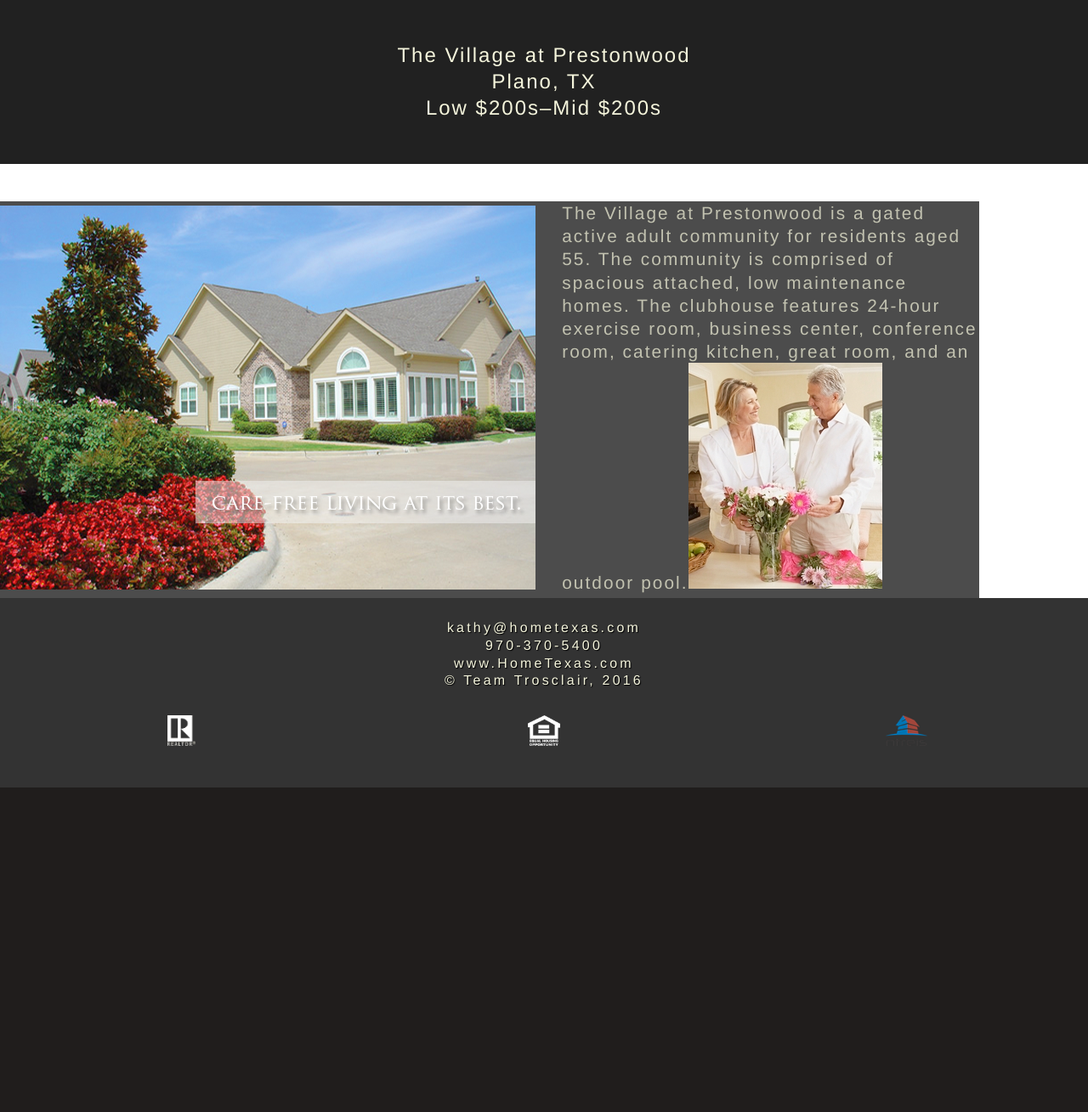
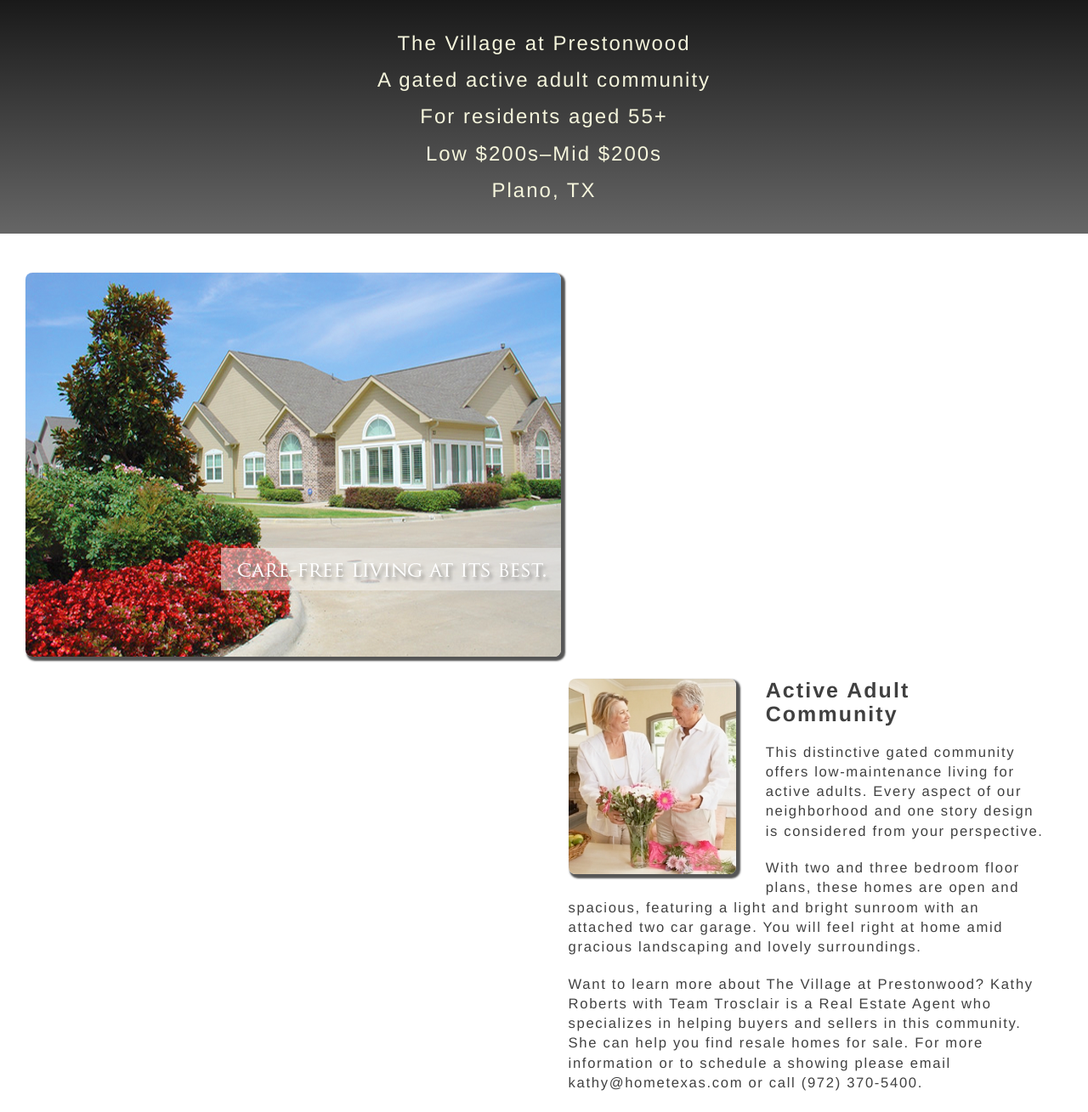
Before and after one commit to tmroberts/vpw, a website: page public/index.html in a window 1280 px wide. Shown: the part 449-1758 px from the top of the page at 85% size. Before the commit the page ends 1376 px from the top, so only its background shows below. Drawn offline with nearby package versions, Linux system fonts and the light colour scheme.

Commit message:
Adding community content and styling to Home page

```diff
--- a/public/index.html
+++ b/public/index.html
@@ -15,7 +15,7 @@
   <body>
     <nav>
       <div class="logo">
-        <h1>Village at Prestonwood</h1>
+        <h2>Village at Prestonwood</h2>
         <!--<img class="header-logo-container" src='images/logo.png'/>-->
       </div>
 
@@ -39,23 +39,36 @@
     <div class="vpw-heading">
       <ul>
         <li>The Village at Prestonwood</li>
+        <li>A gated active adult community</li>
+        <li>For residents aged 55+</li>
+        <li>Low $200s–Mid $200s</li>
         <li>Plano, TX</li>
-        <li>Low $200s–Mid $200s</li>
       </ul>
     </div>
 
     <div class = "communityDesc">
-      <div>
-        <img class = "communityImg"  src='./images/homeimg2.png'/>The Village at Prestonwood is a gated active adult community for residents aged 55. The community is comprised of spacious attached, low maintenance homes. The clubhouse features 24-hour exercise room, business center, conference room, catering kitchen, great room, and an outdoor pool.<img src='./images/homebottom.png'>
+      <div class = "communityImg" >
+        <img src='./images/homeimg2.png'/>
+      </div>
+
+      <div class = "communityText">
+        <img src='./images/homebottom.png'>
+        <h1 id='about-title'>Active Adult Community</h1>
+        <p>This distinctive gated community offers low-maintenance living for active adults. Every aspect of our neighborhood and one story design is considered from your perspective.</p>
+
+        <p>With two and three bedroom floor plans, these homes are open and spacious, featuring a light and bright sunroom with an attached two car garage. You will feel right at home amid gracious landscaping and lovely surroundings.</p>
+
+        <p>Want to learn more about The Village at Prestonwood? Kathy Roberts with Team Trosclair is a Real Estate Agent who specializes in helping buyers and sellers in this community. She can help you find resale homes for sale. For more information or to schedule a showing please email kathy@hometexas.com or call (972) 370-5400.</p>
+
       </div>
     </div>
 
 
-<!--    <section class='contact-container'>
-      <div class='contact-heading'>Questions or feeling overwhelmed? <br><br> Let&#8217;s talk!</div>
+    <section class='contact-container'>
+      <div class='contact-heading'>Questions About Village at Prestonwood? <br><br> Let&#8217;s talk!</div>
       <a class='contact-button' href='/contactme.html'>Contact Kathy</a>
     </section>
--->
+
       <footer>
         <div class="footer-copyright">
           <ul>
@@ -79,7 +92,6 @@
             <img class="footer-logo" src='images/NTREISlogo_CMYK_60.png'/>
         </div>
 
-        </div>
       </footer>
 
     </div>
--- a/scss/style.scss
+++ b/scss/style.scss
@@ -8,6 +8,7 @@
   font-family: Helvetica, Verdana, sans-serif;
   background-color: #201d1c;
 }
+
 
 .logo {
   //outline: 3px solid red;
@@ -115,29 +116,73 @@
 }
 
 .communityDesc {
-  background-color:rgba(0,0,0,0.7);
-  color:rgba(245,245,220,0.7);
+  //border: 1px solid blue;
+  color: rgba(0,0,0,0.75);
   font-size: 1.3em;
   line-height: 1.3em;
   letter-spacing: .1em;
-  //margin: 10px 10px;
+  margin: 10px 10px;
   clear:both;
-  float: left;
-  width: 90%;
+  //float: left;
+  width: 100%;
   text-align: left;
   margin-top: 2%;
-}
-
-.communityDesc ul {
-  margin-bottom: 1em;
+  padding-top: 1em;
 }
 
 .communityImg {
+  //border: 1px solid red;
+  //border-radius: 8px;
+  //box-shadow: 3px 3px 2px 2px #555;
   float:left;
-	max-width: 70%;
-  margin-right: 1.5em;
-  margin-top: .2em;
-  margin-bottom:.5em;
+	width: 50%;
+  //margin-top: .2em;
+  //margin-right: 1.5em;
+  //margin-bottom:.5em;
+  margin: 0px 0px 20px 20px;
+}
+
+.communityImg img {
+  border-radius: 8px;
+  box-shadow: 3px 3px 2px 2px #555;
+}
+
+
+.communityText {
+  //border: 1px solid orange;
+  float:right;
+	width: 44%;
+  margin-right: 2.8em;
+  //margin-top: .2em;
+  margin-bottom: .5em;
+  text-align: left;
+  //text-indent: 1em;
+}
+
+.communityText img {
+  //border: 1px solid blue;
+  border-radius: 8px;
+  box-shadow: 3px 3px 2px 2px #555;
+  float: left;
+  margin: 0px 35px 5px 0px;
+  width: 35%;
+}
+
+.communityText p {
+  font-size: .8em;
+  line-height: 1.4em;
+  letter-spacing: .1em;
+  margin: 0px 0px 20px 0px;
+}
+
+.communityText h1 {
+  margin-bottom: 20px;
+}
+
+#about-title {
+  //font-style: italic;
+  font-size:  1.2em;
+  font-weight: bold;
 }
 
 .contact-container {
@@ -149,11 +194,12 @@
   background: #201d1c url('./images/office-background.jpg') no-repeat center;
   background-size: cover;
   padding: 4em 1em;
+  margin-top: 2em;
 }
 
 .contact-heading {
     color: rgba(245,245,220,1);
-    font-size: 2.7em;
+    font-size: 2.5em;
     text-align: center;
     letter-spacing: .1em;
 }
@@ -190,25 +236,22 @@
 }
 
 .vpw-heading {
-  //border: 1px solid green;
-  //background-color: rgba(0,0,0,0.2);
-  background-color: #212121;
-
-  //opacity: 0.8;
+  //border: 3px solid yellow;
+  //background-color: #212121;
   //background-color : #212121 transparent;
   //background: rgba(0, 0, 0, 0.5);
-  //background: linear-gradient(rgba(20,20,20, .5), rgba(20,20,20, .5));
-  //background-color: rgba(255,255,255,0.85);
+//  background: linear-gradient(rgba(20,20,20, .9), rgba(20,20,20, .9));
+  background: linear-gradient(rgba(0,0,0, .9), rgba(0,0,0, .6));
+  //background: linear-gradient(rgba(0,20,20, .9), rgba(0,20,20, .7));
   //z-index: 100;
-
   color:rgba(245,245,220,1);
   font-family: Gotham SSm A, Helvetica, Verdana, sans-serif;
   font-size: 1.5em;
   font-weight: 300;
-  line-height: 1.3em;
-  padding: 50px;
+  line-height: 1.8em;
+  padding: 30px;
   text-align: center;
-  margin-bottom: 1.5%;
+  //margin-bottom: 1.5%;
   letter-spacing: 2px;
 }
 
@@ -224,6 +267,7 @@
   line-height: 1.3em;
   overflow: auto;
   text-shadow: 1px 1px 1px black;
+  //margin-top: 1.5%;
   //margin: 10px 10px 10px 10px;
 
 }
```
Also changed, not shown: public/style.css.
